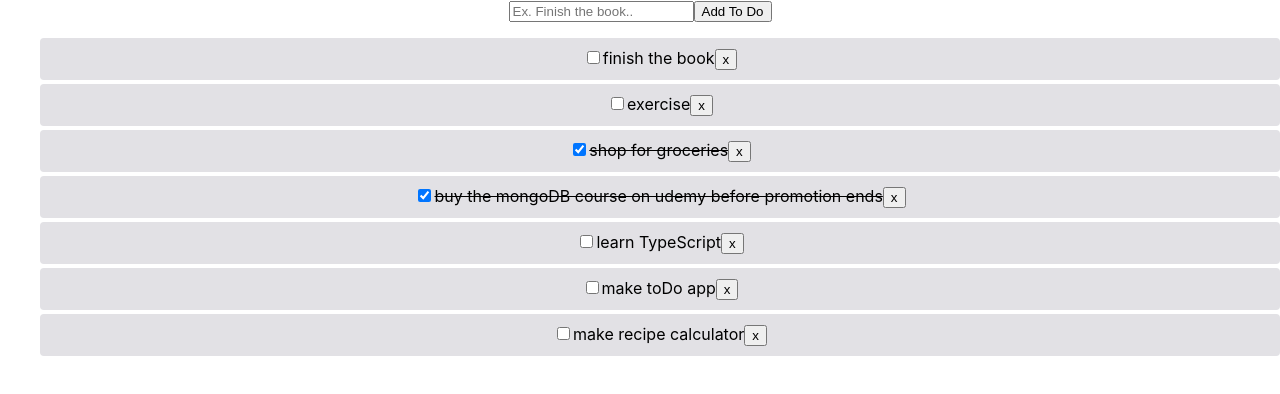
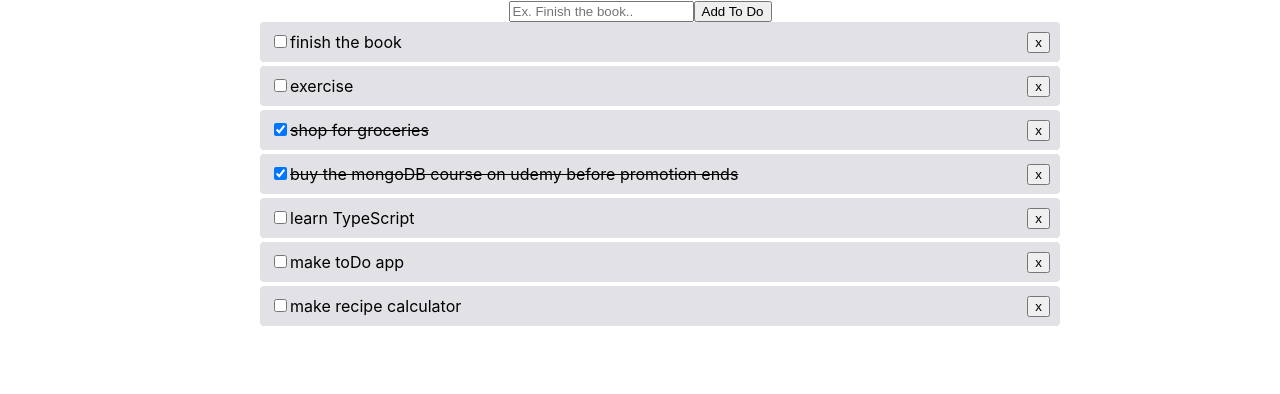
Before and after one commit to mau-dev/ts-todo, a React (Create React App) app: page / in a window 1280 px wide. Shown: the top 394 px of the page. Built offline with nearby package versions, Linux system fonts and the light colour scheme.

Commit message:
added some temrorary inline styles

```diff
--- a/src/components/ToDoItem.tsx
+++ b/src/components/ToDoItem.tsx
@@ -27,9 +27,16 @@ const ToDoItem: React.FC<ToDoItemProps> = ({todo, toggleCompleted}) => {
 	return (
 		<li>
 			<div className='todo-item-row' style={getStyle()}>
-				<input type='checkbox' checked={todo.completed} onChange={() => toggleCompleted(todo)} />
+				<input
+					type='checkbox'
+					checked={todo.completed}
+					onChange={() => toggleCompleted(todo)}
+					style={{float: 'left'}}
+				/>
 				{todo.content}
-				<button className='remove-todo-btn'>x</button>
+				<button className='remove-todo-btn' style={{float: 'right'}}>
+					x
+				</button>
 			</div>
 		</li>
 	);
--- a/src/components/Todos.tsx
+++ b/src/components/Todos.tsx
@@ -9,7 +9,7 @@ interface TodosProps {
 
 const Todos: React.FC<TodosProps> = ({todos, toggleCompleted}) => {
 	return (
-		<ul className='todos-wrap' style={{listStyle: 'none'}}>
+		<ul className='todos-wrap' style={{listStyle: 'none', textAlign: 'left', width: '800px', margin: '0 auto'}}>
 			{todos.map((todo) => {
 				return <ToDoItem key={todo.id} todo={todo} toggleCompleted={toggleCompleted} />;
 			})}
```
